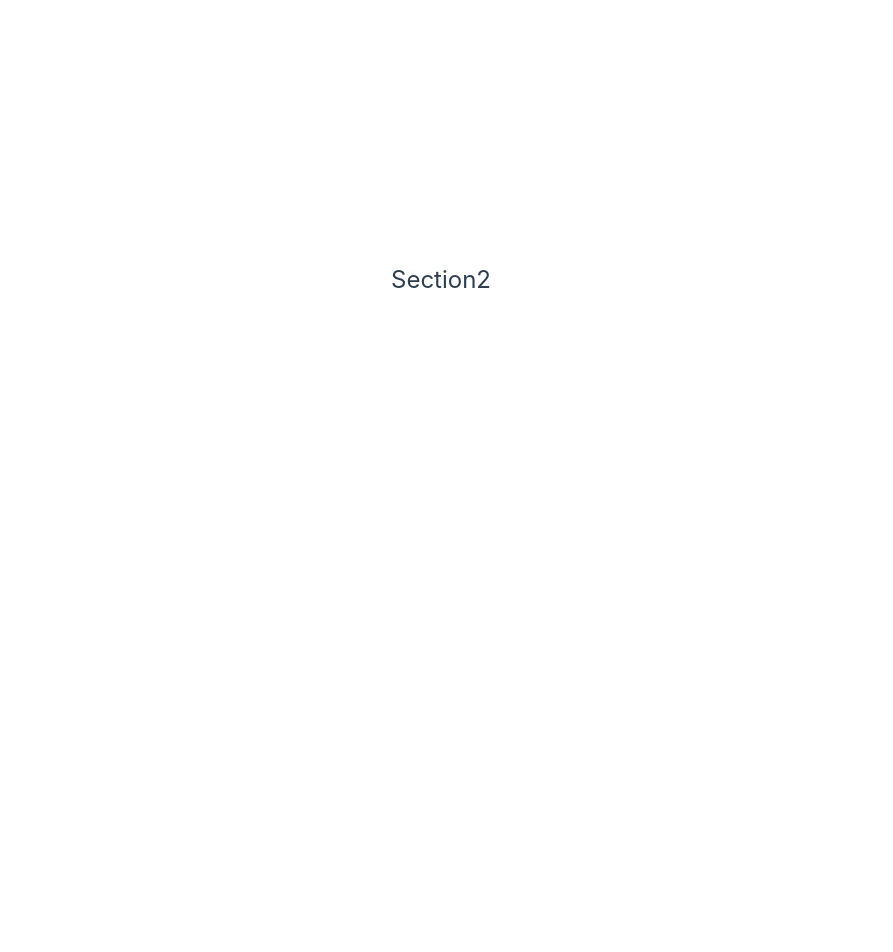
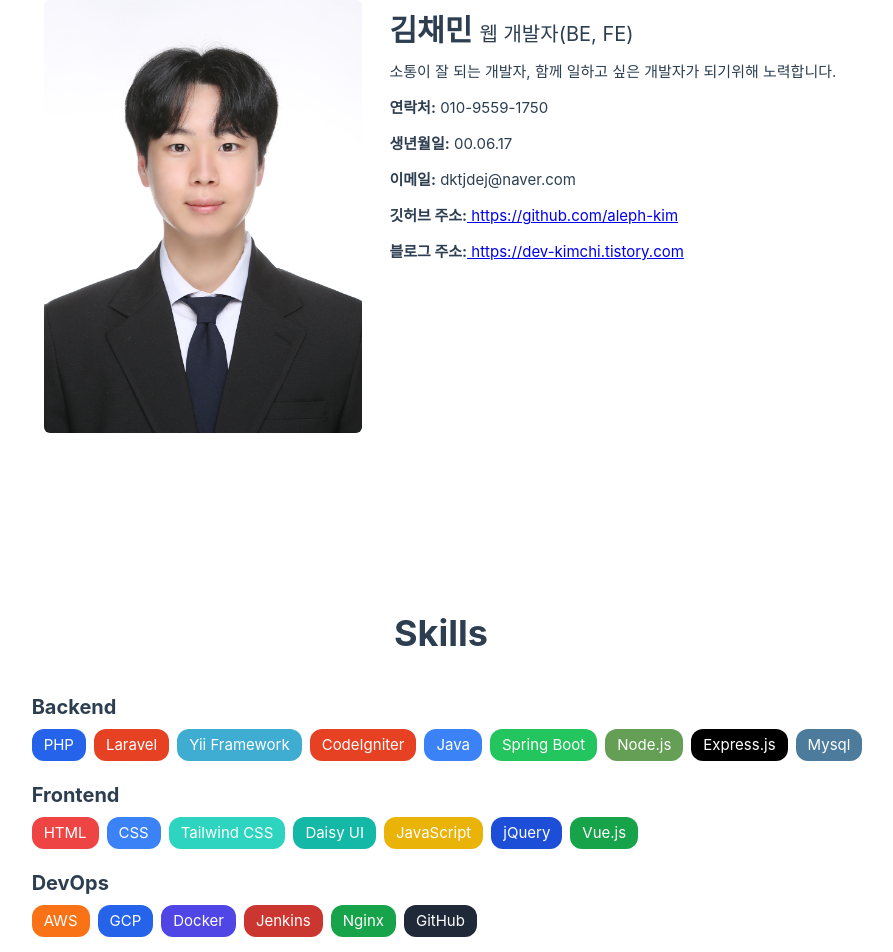
Before and after one commit to Aleph-Kim/portfolio, a Vue app: page / in a window 1280 px wide. Shown: the part 920-1872 px from the top of the page, without its empty margins (199-1092 px from the left). Built offline with nearby package versions, Linux system fonts and the light colour scheme.

Commit message:
새 기능 - About 컴포넌트 작업

```diff
--- a/src/App.vue
+++ b/src/App.vue
@@ -9,14 +9,14 @@
             </div>
         </nav>
         <Home ref="Section1" />
-        <Section2 ref="Section2" />
+        <About ref="Section2" />
         <Section3 ref="Section3" />
         <Section4 ref="Section4" />
     </div>
 </template>
 <script>
 import Home from './components/Home.vue';
-import Section2 from './components/Section2.vue';
+import About from './components/About.vue';
 import Section3 from './components/Section3.vue';
 import Section4 from './components/Section4.vue';
 
@@ -61,7 +61,7 @@ export default {
     },
     components: {
         Home,
-        Section2,
+        About,
         Section3,
         Section4,
     },
--- /dev/null
+++ b/src/components/About.vue
@@ -0,0 +1,76 @@
+<template>
+    <section class="section flex items-center justify-center flex-col">
+        <!-- About -->
+        <div class="mt-10">
+            <h2 class="text-4xl font-bold text-center mb-10">About</h2>
+
+            <div class="flex flex-col justify-center items-center sm:items-start sm:flex-row">
+                <img src="/id-picture.jpg" class="w-[90%] mb-5 sm:w-[40%] sm:mr-7 sm:max-w-80 rounded-md">
+                <div class="w-[80%] flex-col">
+                    <p class="text-3xl font-bold my-3">김채민 <span class="text-xl">웹 개발자(BE, FE)</span></p>
+                    <p class="mb-3">소통이 잘 되는 개발자, 함께 일하고 싶은 개발자가 되기위해 노력합니다.</p>
+                    <p class="mb-3"> <span class="font-bold">연락처:</span> 010-9559-1750</p>
+                    <p class="mb-3"><span class="font-bold">생년월일:</span> 00.06.17</p>
+                    <p class="mb-3"><span class="font-bold">이메일:</span> dktjdej@naver.com</p>
+                    <p class="mb-3"><span class="font-bold">깃허브 주소:</span><a href="https://github.com/aleph-kim"
+                            target="_blank"> https://github.com/aleph-kim</a></p>
+                    <p class="mb-3"><span class="font-bold">블로그 주소:</span><a href="https://dev-kimchi.tistory.com"
+                            target="_blank"> https://dev-kimchi.tistory.com</a></p>
+                </div>
+            </div>
+        </div>
+
+        <!-- Skills -->
+        <div class="mt-40">
+            <h2 class="text-4xl font-bold text-center mb-10">Skills</h2>
+
+            <div class="flex flex-col ml-3">
+                <div class="mb-5">
+                    <h3 class="text-xl mb-2 font-bold">Backend</h3>
+                    <div class="flex flex-wrap gap-2">
+                        <span class="bg-blue-600 text-white px-3 py-1 rounded-xl">PHP</span>
+                        <span class="bg-[#E64122] text-white px-3 py-1 rounded-xl">Laravel</span>
+                        <span class="bg-[#3EADD1] text-white px-3 py-1 rounded-xl">Yii Framework</span>
+                        <span class="bg-[#E64122] text-white px-3 py-1 rounded-xl">CodeIgniter</span>
+                        <span class="bg-blue-500 text-white px-3 py-1 rounded-xl">Java</span>
+                        <span class="bg-green-500 text-white px-3 py-1 rounded-xl">Spring Boot</span>
+                        <span class="bg-[#649F55] text-white px-3 py-1 rounded-xl">Node.js</span>
+                        <span class="bg-black text-white px-3 py-1 rounded-xl">Express.js</span>
+                        <span class="bg-[#4C7B9C] text-white px-3 py-1 rounded-xl">Mysql</span>
+                    </div>
+                </div>
+
+                <div class="mb-5">
+                    <h3 class="text-xl mb-2 font-bold"> Frontend</h3>
+                    <div class="flex flex-wrap gap-2">
+                        <span class="bg-red-500 text-white px-3 py-1 rounded-xl">HTML</span>
+                        <span class="bg-blue-500 text-white px-3 py-1 rounded-xl">CSS</span>
+                        <span class="bg-teal-400 text-white px-3 py-1 rounded-xl">Tailwind CSS</span>
+                        <span class="bg-teal-500 text-white px-3 py-1 rounded-xl">Daisy UI</span>
+                        <span class="bg-yellow-500 text-white px-3 py-1 rounded-xl">JavaScript</span>
+                        <span class="bg-blue-700 text-white px-3 py-1 rounded-xl">jQuery</span>
+                        <span class="bg-green-600 text-white px-3 py-1 rounded-xl">Vue.js</span>
+                    </div>
+                </div>
+
+                <div class="mb-5">
+                    <h3 class="text-xl mb-2 font-bold">DevOps</h3>
+                    <div class="flex flex-wrap gap-2">
+                        <span class="bg-orange-500 text-white px-3 py-1 rounded-xl">AWS</span>
+                        <span class="bg-blue-600 text-white px-3 py-1 rounded-xl">GCP</span>
+                        <span class="bg-indigo-600 text-white px-3 py-1 rounded-xl">Docker</span>
+                        <span class="bg-[#CC3631] text-white px-3 py-1 rounded-xl">Jenkins</span>
+                        <span class="bg-green-600 text-white px-3 py-1 rounded-xl">Nginx</span>
+                        <span class="bg-gray-800 text-white px-3 py-1 rounded-xl">GitHub</span>
+                    </div>
+                </div>
+            </div>
+        </div>
+    </section>
+</template>
+
+<script>
+export default {
+    name: 'AboutSkillsSection',
+};
+</script>
--- a/src/components/Section2.vue
+++ /dev/null
@@ -1,5 +0,0 @@
-<template>
-    <div class="section flex items-center justify-center h-screen text-2xl">
-        Section2
-    </div>
-</template>
```
Also changed, not shown: public/id-picture.jpg (added).
